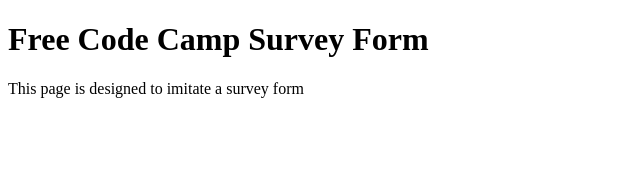
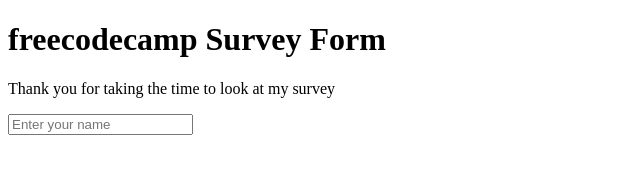
Before and after one commit to xAaronWx/FCC-Survey, a plain HTML site: page index.html in a window 1280 px wide. Shown: the whole page, without its empty margins (0-640 px from the left). Drawn offline with Linux system fonts and the light colour scheme.

Commit message:
Added form input

```diff
--- a/index.html
+++ b/index.html
@@ -8,10 +8,15 @@
 </head>
 
 <body>
-  <h1 id="title">Free Code Camp Survey Form</h1>
-  <p id="description">This page is designed to imitate a survey form</p>
-  <div id="divider"></div>
+  <h1 id="title" class="title-center">freecodecamp Survey Form</h1>
+  <p id="description" class="description-center">Thank you for taking the time to look at my survey</p>
+  <div class="form-group">
+    <form action="" id="survey-form">
+      <input type="text" name="Name" id="name" placeholder="Enter your name">
+  </div>
 
+
+  </form>
 </body>
 
 </html>
```
